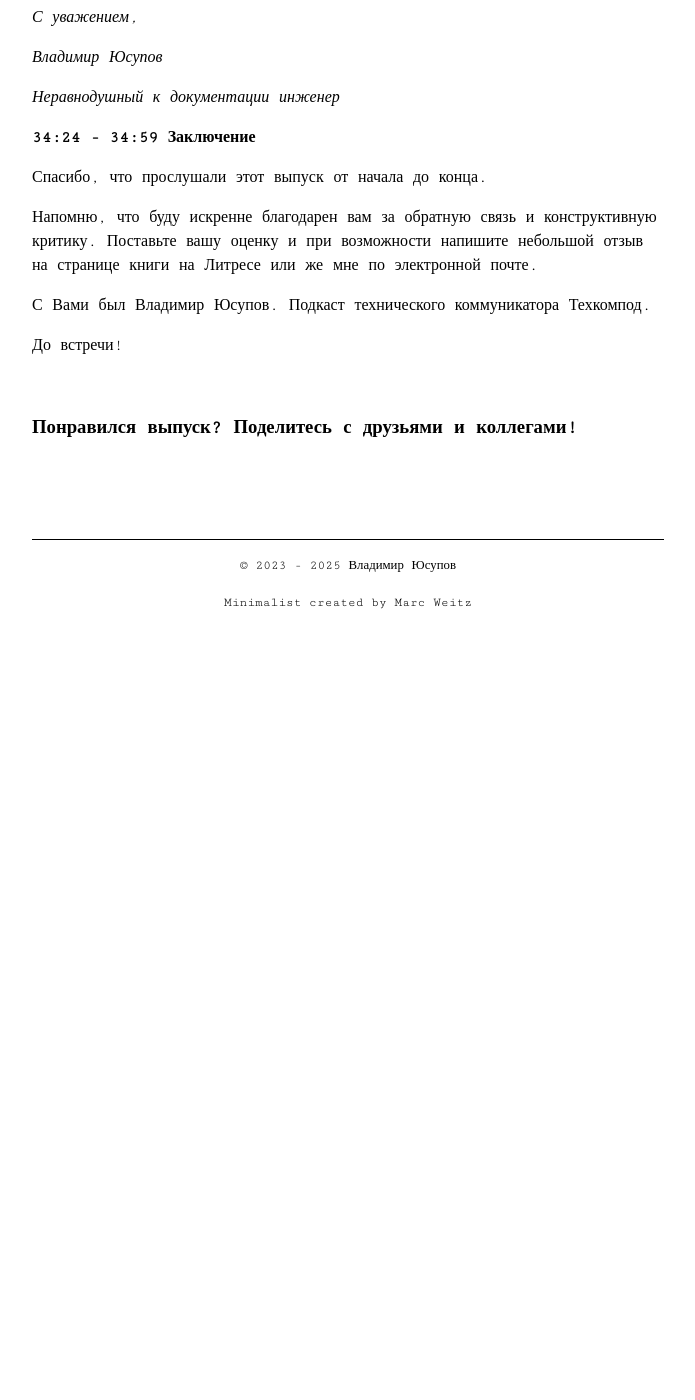
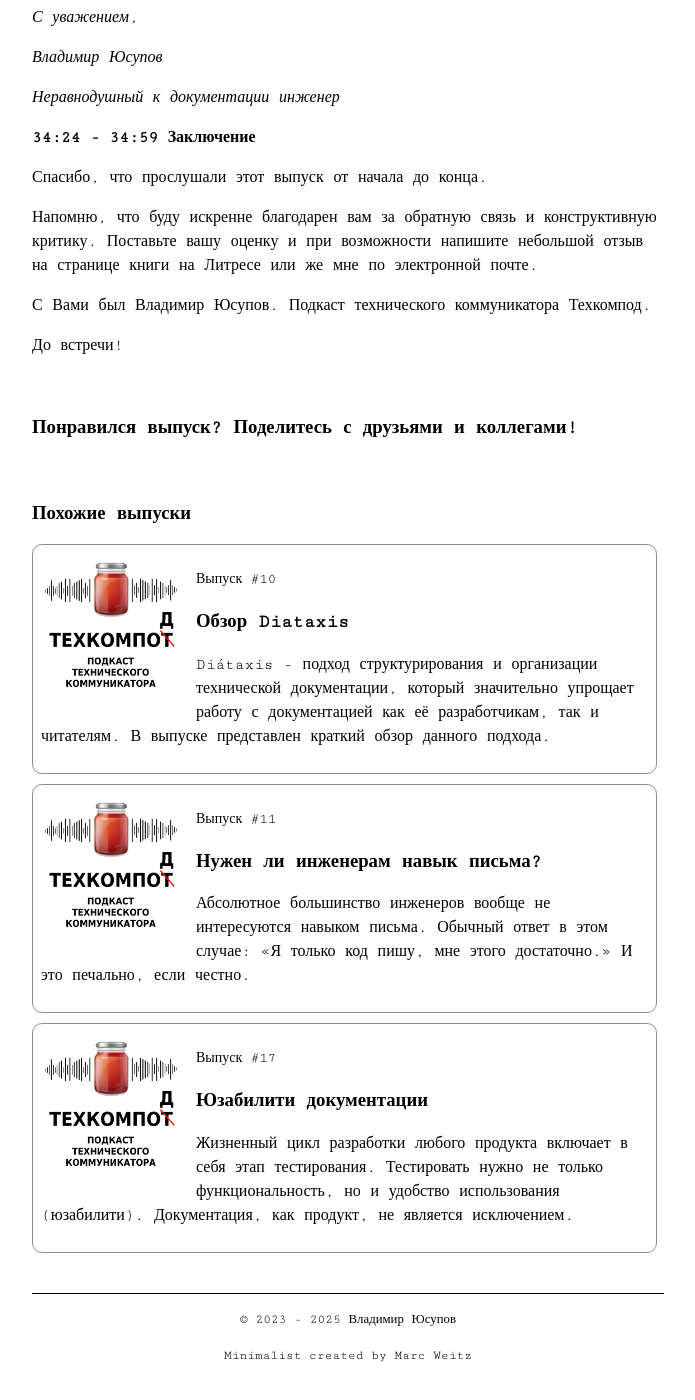
Before and after one commit to techwritex/techcommpod, a Jekyll site: the page built from _posts/2024-02-02-vypusk-16-ponyatnaya-instruktsiya.md, in a window 1280 px wide and 1400 px high, scrolled down 16873 px. Shown: the whole window, without its empty margins (292-987 px from the left). Built offline with Jekyll 4.4.1, drawn with Linux system fonts in a browser that asks for light colours; before the commit the page ends 17519 px from its top, so only the background shows below that.

Commit message:
techcommpod-1.10.4-related-episodes

```diff
--- a/_posts/2024-02-02-vypusk-16-ponyatnaya-instruktsiya.md
+++ b/_posts/2024-02-02-vypusk-16-ponyatnaya-instruktsiya.md
@@ -7,6 +7,18 @@ summary: В процессе выполнения одной из основны
 categories:
 comments: false
 episode: "Выпуск #16. Понятная инструкция"
+related_episode_1_link: "https://techcommpod.ru/vypusk-10-obzor-diataxis/"
+related_episode_1_number: "Выпуск #10"
+related_episode_1_title: "Обзор Diataxis"
+related_episode_1_intro: "Diátaxis - подход структурирования и организации технической документации, который значительно упрощает работу с документацией как её разработчикам, так и читателям. В выпуске представлен краткий обзор данного подхода."
+related_episode_2_link: "https://techcommpod.ru/vypusk-11-nuzhen-li-inzheneram-navyk-pisma/"
+related_episode_2_number: "Выпуск #11"
+related_episode_2_title: "Нужен ли инженерам навык письма?"
+related_episode_2_intro: "Абсолютное большинство инженеров вообще не интересуются навыком письма. Обычный ответ в этом случае: «Я только код пишу, мне этого достаточно.» И это печально, если честно."
+related_episode_3_link: "https://techcommpod.ru/vypusk-17-usability-dokumentatcii/"
+related_episode_3_number: "Выпуск #17"
+related_episode_3_title: "Юзабилити документации"
+related_episode_3_intro: "Жизненный цикл разработки любого продукта включает в себя этап тестирования. Тестировать нужно не только функциональность, но и удобство использования (юзабилити). Документация, как продукт, не является исключением."
 ---
 
 В процессе выполнения одной из основных задач на работе в прошлом году довелось изучить различное программное обеспечение по разработке хранилищ данных, а также документацию к нему. Так плохо написанной документации - в частности, инструкции для администраторов и пользователей - я ещё не встречал. Что больше всего меня опечалило, так это то, что практически всю эту документацию писали инженеры - разработчики продуктов.
@@ -454,4 +466,27 @@ SAP-консультант - это такой «и швец, и жнец, и н
 
 {% include podcast_share_buttons_bottom.html %}
 
+{% if page.related_episode_1_link and page.related_episode_1_number and page.related_episode_1_title and page.related_episode_1_intro and page.related_episode_2_link and page.related_episode_2_number and page.related_episode_2_title and page.related_episode_2_intro and page.related_episode_3_link and page.related_episode_3_number and page.related_episode_3_title and page.related_episode_3_intro %}
+
+{% include related_episodes.html
+
+episode_1_link=page.related_episode_1_link
+episode_1_number=page.related_episode_1_number
+episode_1_title=page.related_episode_1_title
+episode_1_intro=page.related_episode_1_intro
+
+episode_2_link=page.related_episode_2_link
+episode_2_number=page.related_episode_2_number
+episode_2_title=page.related_episode_2_title
+episode_2_intro=page.related_episode_2_intro
+
+episode_3_link=page.related_episode_3_link
+episode_3_number=page.related_episode_3_number
+episode_3_title=page.related_episode_3_title
+episode_3_intro=page.related_episode_3_intro
+
+%}
+
+{% endif %}
+
 {% include podcast_subscribe_form_1.html %}
```
